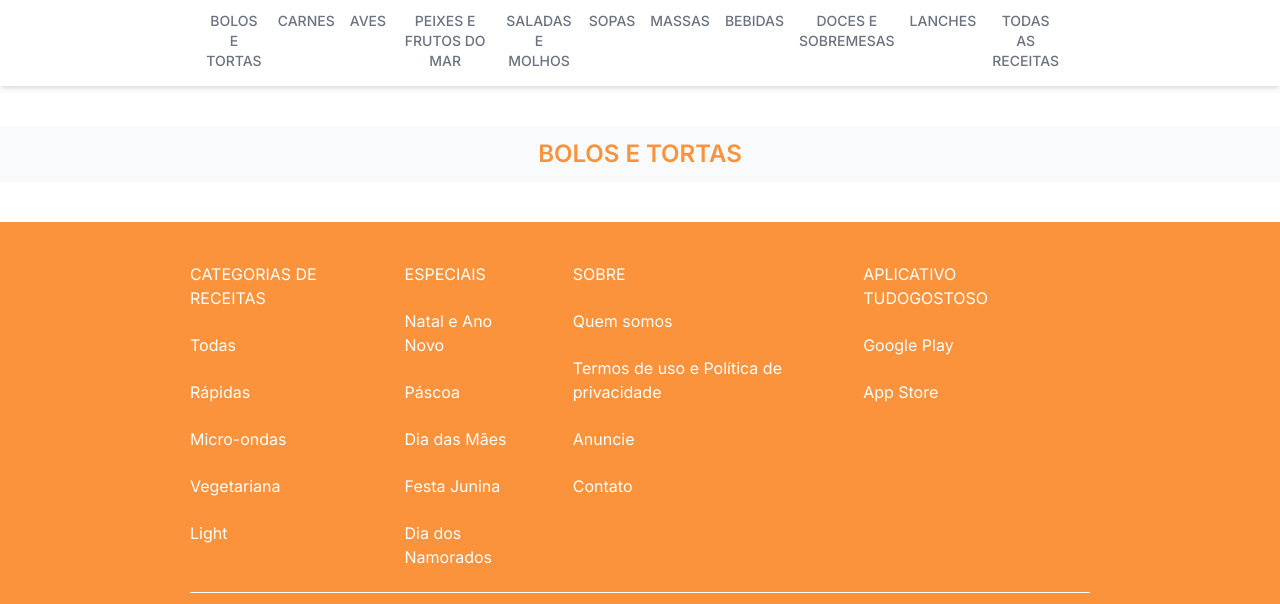
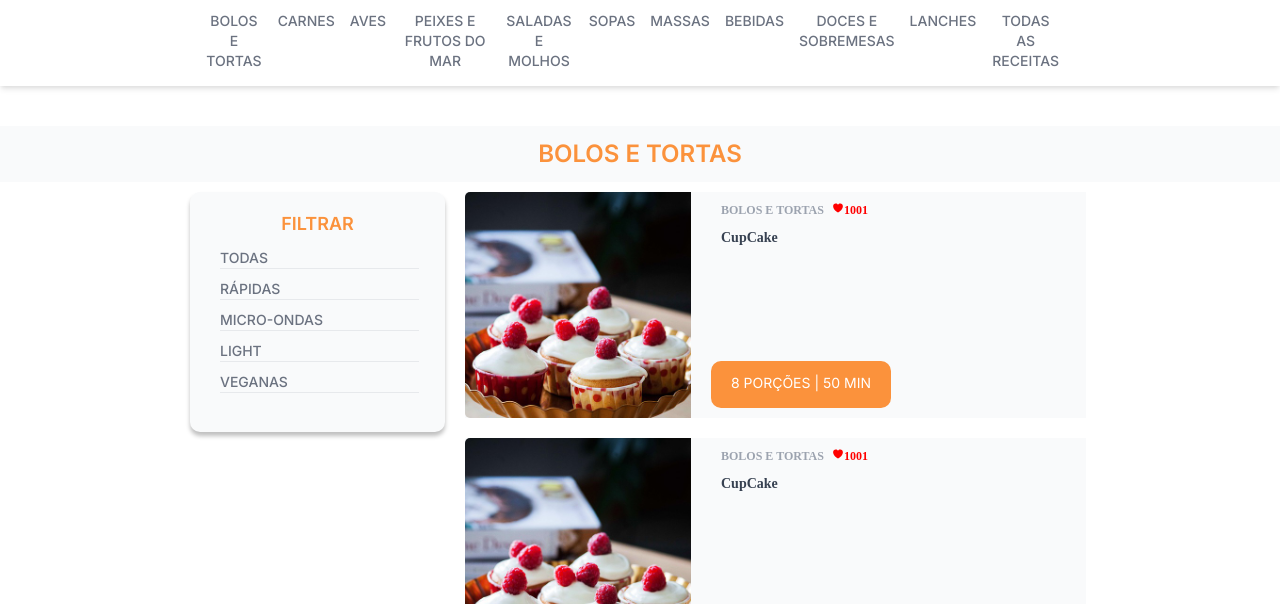
Before and after one commit to carolineguida/CDP-TrabalhoFinal, a plain HTML site: page categoria.html in a window 1280 px wide. Shown: the part 56-660 px from the top of the page. Drawn offline with nearby package versions, Linux system fonts and the light colour scheme; a web font is replaced by a local one.

Commit message:
Site finalizado

```diff
--- a/css/categoria.html
+++ b/categoria.html
@@ -6,6 +6,7 @@
     <meta name="viewport" content="width=device-width, initial-scale=1.0">
     <link rel="stylesheet" href="/css/reset.css">
     <link rel="stylesheet" href="/css/style.css">
+    <link rel="stylesheet" href="/css/categoria.css">
     <link rel="preconnect" href="https://fonts.googleapis.com">
     <link rel="preconnect" href="https://fonts.gstatic.com" crossorigin>
     <link href="https://fonts.googleapis.com/css2?family=Chivo:ital,wght@0,100;0,200;1,300&family=Inter:wght@400;500;600;800&display=swap" rel="stylesheet">
@@ -51,7 +52,101 @@
                 <p>BOLOS E TORTAS</p>
             </div>
         </div>
+        <div class="container">
+            <div class="flex">
+                <div class="filter">
+                    <h3>Filtrar</h3>
+                    <ul>
+                        <li>Todas</li>
+                        <li>Rápidas</li>
+                        <li>Micro-ondas</li>
+                        <li>Light</li>
+                        <li>Veganas</li>
+                    </ul>
+                </div>
+                <div class="cakes">
+                    <div class="cake flex">
+                        <div class="image">
+                            <img src="/img/bolo3.jpg" alt="">
+                        </div>
+                        <div class="description">
+                            <div class="categorie">
+                                <p>Bolos e tortas</p>
+                                <p><ion-icon name="heart"></ion-icon>1001</p>
+                            </div>
+                            <div class="title">
+                                <p>CupCake</p>
+                            </div>
+                            <div class="buttons">
+                                <div class="button">
+                                    8 porções | 50 min
+                                </div>
+                            </div>
+                        </div>
+                    </div>
+                    <div class="cake flex">
+                        <div class="image">
+                            <img src="/img/bolo3.jpg" alt="">
+                        </div>
+                        <div class="description">
+                            <div class="categorie">
+                                <p>Bolos e tortas</p>
+                                <p><ion-icon name="heart"></ion-icon>1001</p>
+                            </div>
+                            <div class="title">
+                                <p>CupCake</p>
+                            </div>
+                            <div class="buttons">
+                                <div class="button">
+                                    8 porções | 50 min
+                                </div>
+                            </div>
+                        </div>
+                    </div>
+                    <div class="cake flex">
+                        <div class="image">
+                            <img src="/img/bolo3.jpg" alt="">
+                        </div>
+                        <div class="description">
+                            <div class="categorie">
+                                <p>Bolos e tortas</p>
+                                <p><ion-icon name="heart"></ion-icon>1001</p>
+                            </div>
+                            <div class="title">
+                                <p>CupCake</p>
+                            </div>
+                            <div class="buttons">
+                                <div class="button">
+                                    8 porções | 50 min
+                                </div>
+                            </div>
+                        </div>
+                    </div>
+                    <div class="cake flex">
+                        <div class="image">
+                            <img src="/img/bolo3.jpg" alt="">
+                        </div>
+                        <div class="description">
+                            <div class="categorie">
+                                <p>Bolos e tortas</p>
+                                <p><ion-icon name="heart"></ion-icon>1001</p>
+                            </div>
+                            <div class="title">
+                                <p>CupCake</p>
+                            </div>
+                            <div class="buttons">
+                                <div class="button">
+                                    8 porções | 50 min
+                                </div>
+                            </div>
+                        </div>
+                    </div>
+                </div>
+            </div>
+        </div>
     </div>
+
+
 
     <footer>
         <div class="container">
--- /dev/null
+++ b/css/categoria.css
@@ -0,0 +1,94 @@
+.filter {
+    background-color: #F9FAFB;
+    width: 255px;
+    text-transform: uppercase;
+    border-radius: 8px;
+    padding-top: 20px;
+    padding-bottom: 20px;
+    box-shadow: 0px 4px 4px rgba(0, 0, 0, 0.25);
+    border-radius: 10px;
+    max-height: 200px;
+}
+
+
+.filter h3 {
+    color: #FB923C;
+    font-family: 'Inter';
+    font-style: normal;
+    font-weight: 600;
+    font-size: 18px;
+    line-height: 24px;
+    margin-bottom: 12px;
+    text-align: center;
+}
+
+.filter li{
+    color: #6B7280;
+    font-family: 'Inter';
+    font-style: normal;
+    font-weight: 500;
+    font-size: 14px;
+    line-height: 20px;
+    margin-bottom: 10px;
+    border-bottom: solid 1px #e7e9ec;
+    margin-left: 30px;
+    width: 78%;
+}
+
+
+.cake {
+    width: 621px;
+    height: 226px;
+    margin-left: 20px;
+    background-color: #F9FAFB;
+    margin-bottom: 20px;
+}
+
+.cake .image{
+    width: 226px;
+    height: 226px;
+    overflow: hidden;
+    border-radius: 5px 0 0 5px;
+}
+
+.cake .description {
+    margin-left: 20px;
+}
+
+.cake .categorie{
+    text-transform: uppercase;
+    color: #9CA3AF;
+    margin: 10px;
+    font-weight: 600;
+    font-size: 12px;
+    line-height: 16px;
+    display: flex;
+}
+
+.cake .title{
+    color: #374151;
+    margin: 10px;
+    font-weight: 700;
+    font-size: 14px;
+    line-height: 20px;
+}
+
+.buttons {
+    height: 150px;
+    display: flex;
+    align-items: flex-end;
+    position: initial;
+}
+
+.button{
+    width: 180px;
+    height: 32px;
+    background: #FB923C;
+    border-radius: 10px;
+    color: white;
+    text-align: center;
+    padding-top: 15px;
+    font-family: 'Inter';
+    font-size: 14px;
+    text-transform: uppercase;
+}
```
Also changed, not shown: index.html (+27 -27 lines), css/style.css (line endings or trailing spaces), img/bolo3.jpg (added).
